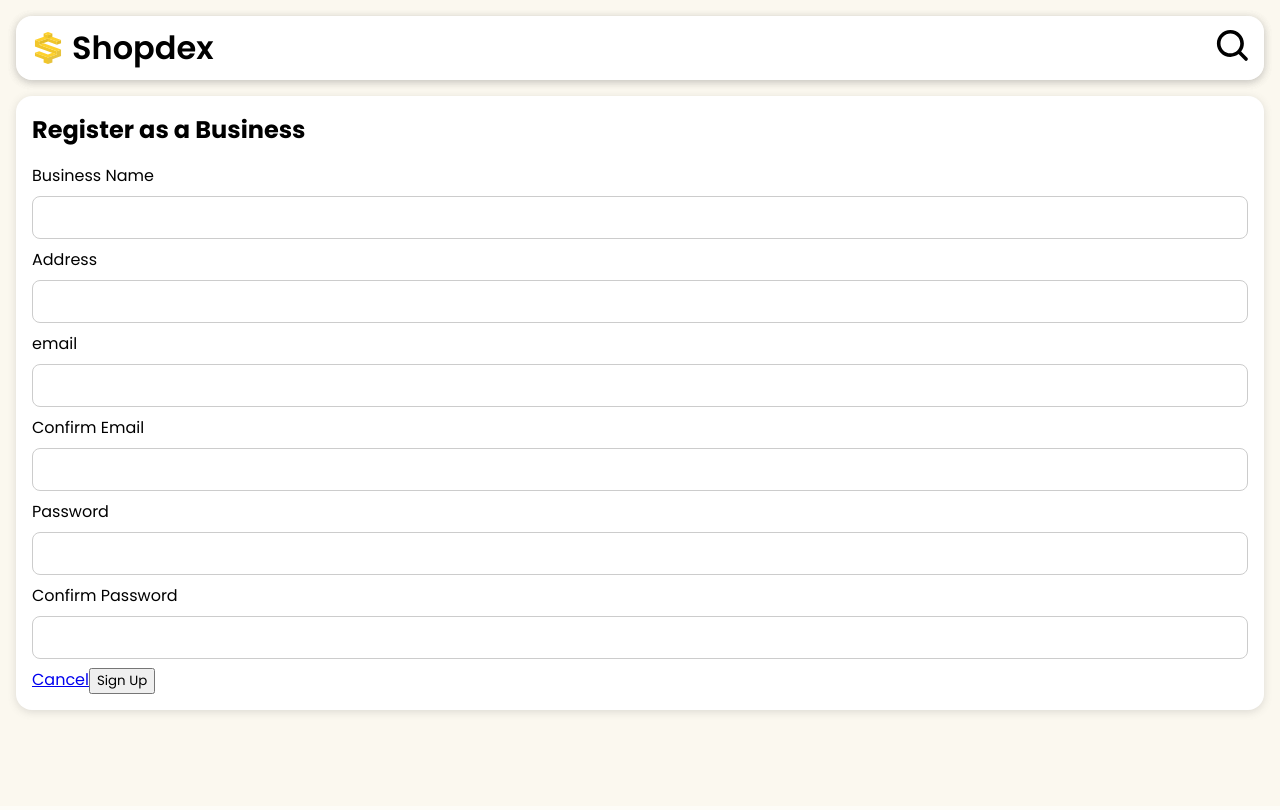
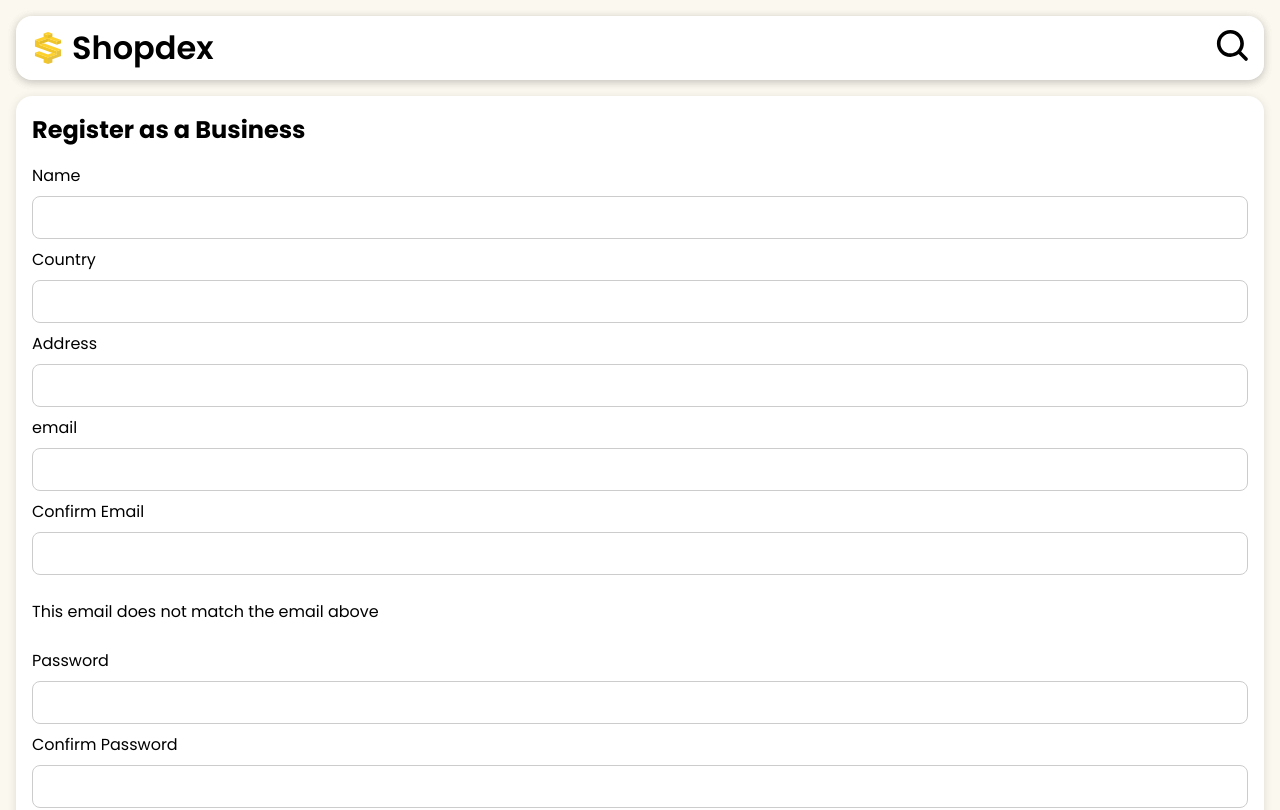
Before and after one commit to LeightonGuang/capstone-project, a React (Create React App) app: page /signup in a window 1280 px wide. Shown: the top 810 px of the page. Built offline with nearby package versions, Linux system fonts and the light colour scheme.

Commit message:
feat: working register business with api

```diff
--- a/src/pages/SignupPage/SignupPage.jsx
+++ b/src/pages/SignupPage/SignupPage.jsx
@@ -1,24 +1,55 @@
 import "./SignupPage.scss";
+import axios from "axios";
 import Input from "../../components/Input/Input";
-import { Link } from "react-router-dom";
+import { Link, useNavigate } from "react-router-dom";
+import { useState } from "react";
 
 export default function SignupPage() {
+  const [errror, setError] = useState();
+  const navigate = useNavigate();
+
+  const handleSubmit = async (event) => {
+    event.preventDefault();
+
+    try {
+      await axios.post(
+        `${process.env.REACT_APP_API_URL}:${process.env.REACT_APP_PORT}/auth/register`,
+        {
+          name: event.target.name.value,
+          country: event.target.country.value,
+          address: event.target.address.value,
+          email: event.target.email.value,
+          password: event.target.password.value,
+        }
+      );
+
+      navigate("/login");
+    } catch (error) {
+      console.error(error);
+      // setError(error.response.data);
+    }
+  };
+
   return (
     <div className="signup">
       <div className="signup__container">
         <article className="signup__card">
           <h2 className="signup__title">Register as a Business</h2>
-          <form action="" className="signup__form">
-            <Input type="text" name="business_name" label="Business Name" />
+          <form onSubmit={handleSubmit} className="signup__form">
+            <Input type="text" name="name" label="Name" />
+            <Input type="text" name="country" label="Country" />
             <Input type="text" name="address" label="Address" />
-            <Input type="text" name="email" label="email" />
-            <Input type="text" name="confirm_email" label="Confirm Email" />
-            <Input type="text" name="password" label="Password" />
+            <Input type="email" name="email" label="email" />
+            <Input type="email" name="confirm_email" label="Confirm Email" />
+            <p>This email does not match the email above</p>
+            <Input type="password" name="password" label="Password" />
             <Input
-              type="text"
+              type="password"
               name="confirm_password"
               label="Confirm Password"
             />
+            <p>This password does not match the password above</p>
+
             <div className="signup__actions">
               <Link to={"/profile"}>Cancel</Link>
               <input type="submit" value="Sign Up" />
```
